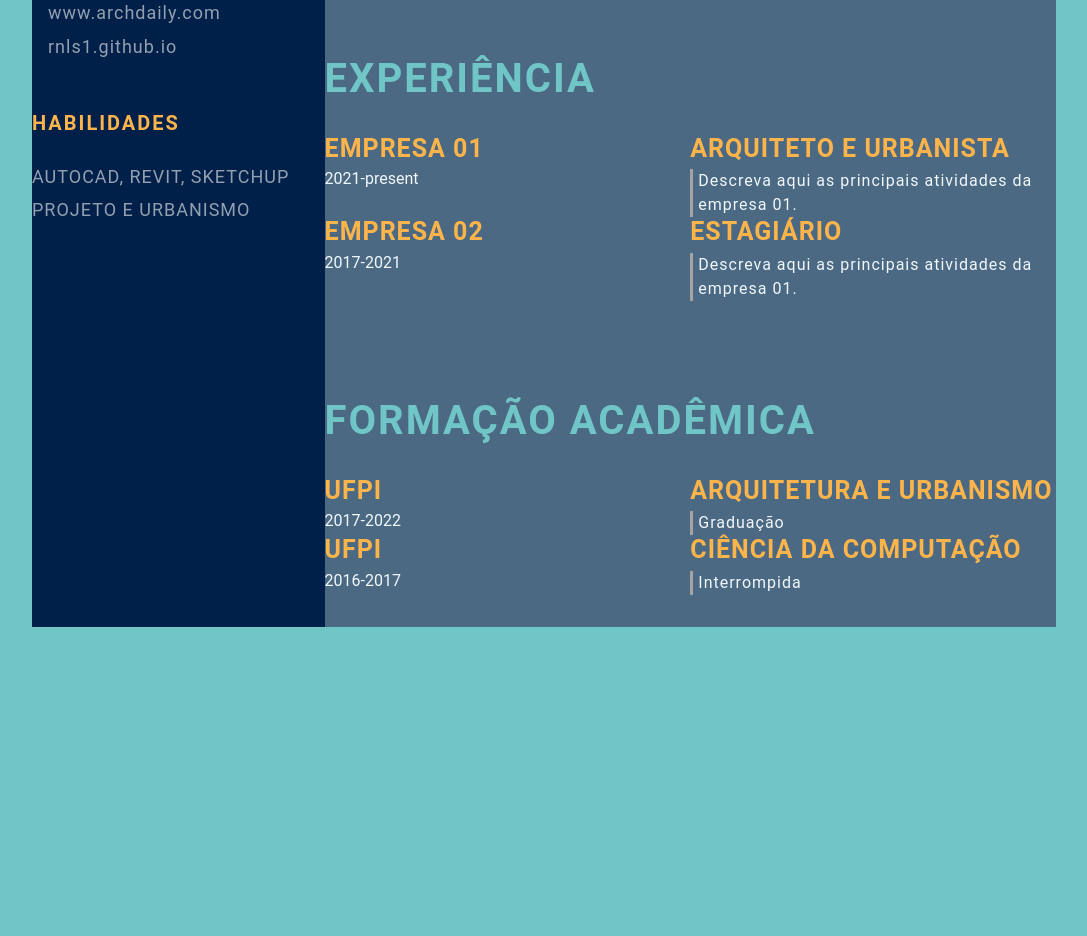
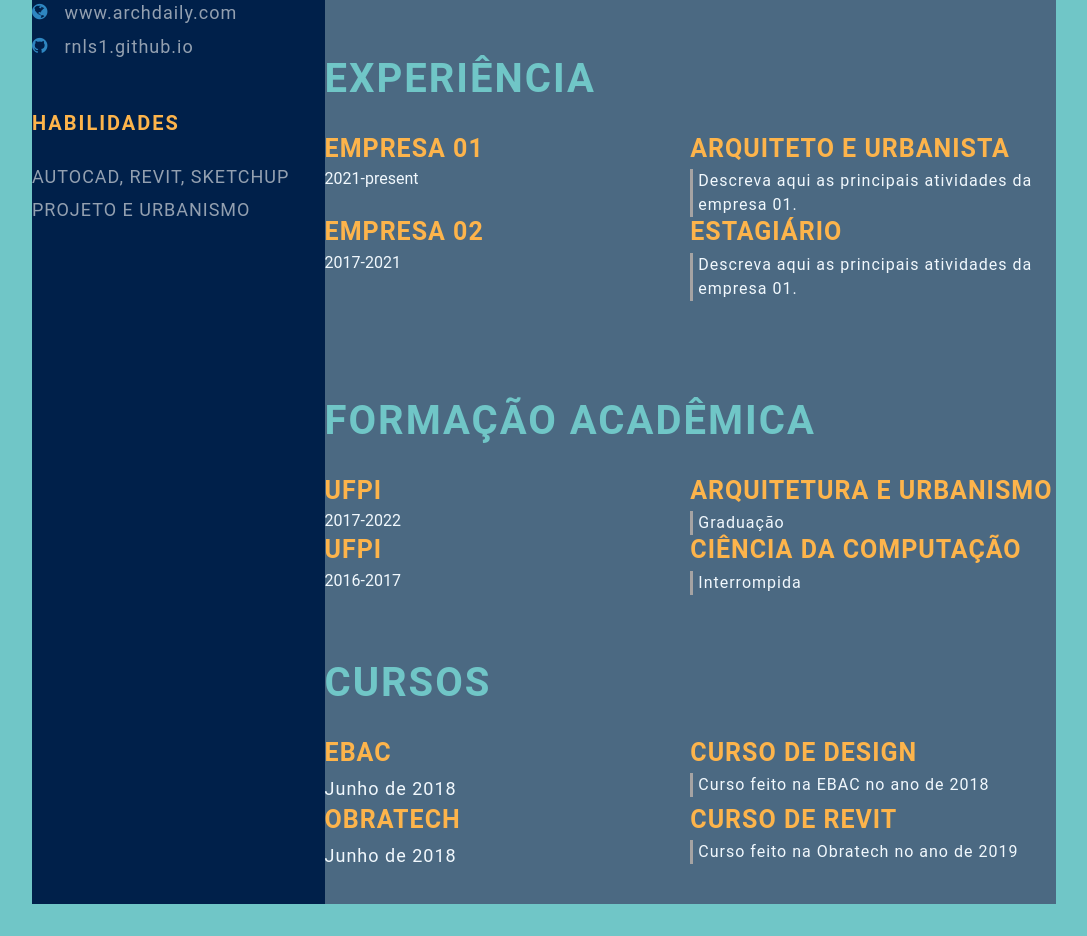
Before and after one commit to rnls1/rnls1.github.io, a plain HTML site: page index.html in a window 1280 px wide. Shown: the part 344-1280 px from the top of the page, without its empty margins (96-1183 px from the left). Before the commit the page ends 1003 px from the top, so only its background shows below. Drawn offline with Linux system fonts and the light colour scheme.

Commit message:
Feat add school academy (#6)
* add feature: school academy

```diff
--- a/index.html
+++ b/index.html
@@ -5,6 +5,7 @@
     <meta http-equiv="X-UA-Compatible" content="IE=Edge">
     <title>Ranielsyn S. CV</title>
     <link rel="stylesheet" href="style.css">
+    <link rel="stylesheet" href="https://cdnjs.cloudflare.com/ajax/libs/font-awesome/4.7.0/css/font-awesome.min.css">
   </head>
   <body>
     <main class="resume-contents">
@@ -91,4 +92,25 @@
           </div>
         </div>
         </section>
+        <section class="awards-gap">
+          <div class="right-title">Cursos</div>
+          <div class="awards-contents">
+            <div class="awards-left">
+              <p class="awards-company-name">EBAC</p>
+              <p class="awards-time-period">Junho de 2018</p>
+            </div>
+            <div class="awards-right">
+              <p class="awards-name">Curso de Design</p>
+              <p class="awards-desc">Curso feito na EBAC no ano de 2018</p>
+            </div>
+            <div class="awards-left">
+              <p class="awards-company-name">Obratech</p>
+              <p class="awards-time-period">Junho de 2018</p>
+            </div>
+            <div class="awards-right">
+              <p class="awards-name">Curso de Revit</p>
+              <p class="awards-desc">Curso feito na Obratech no ano de 2019</p>
+            </div>
+          </div>
+        </section>
 </html>
```
